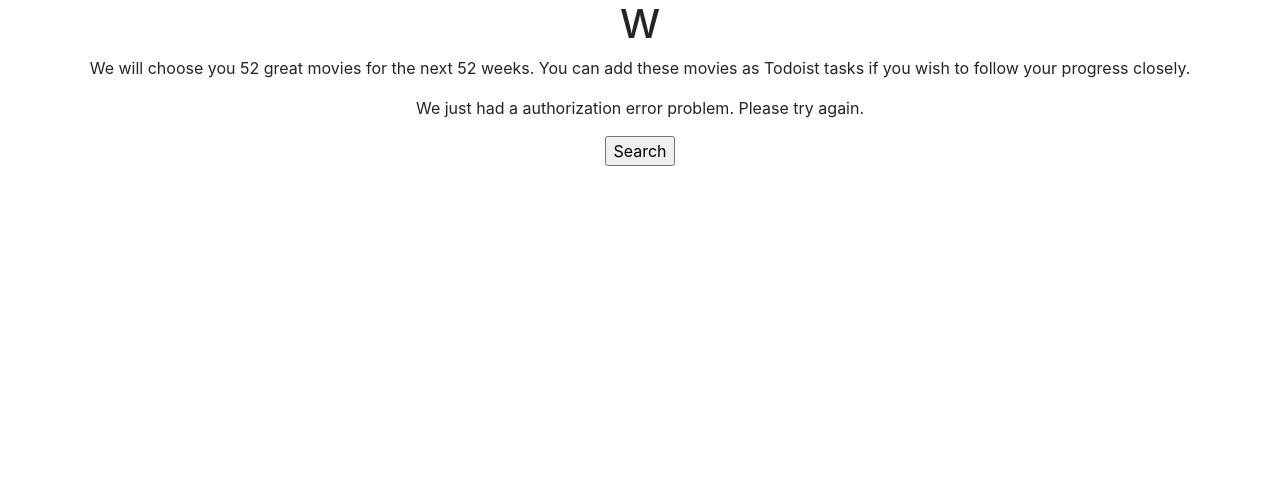
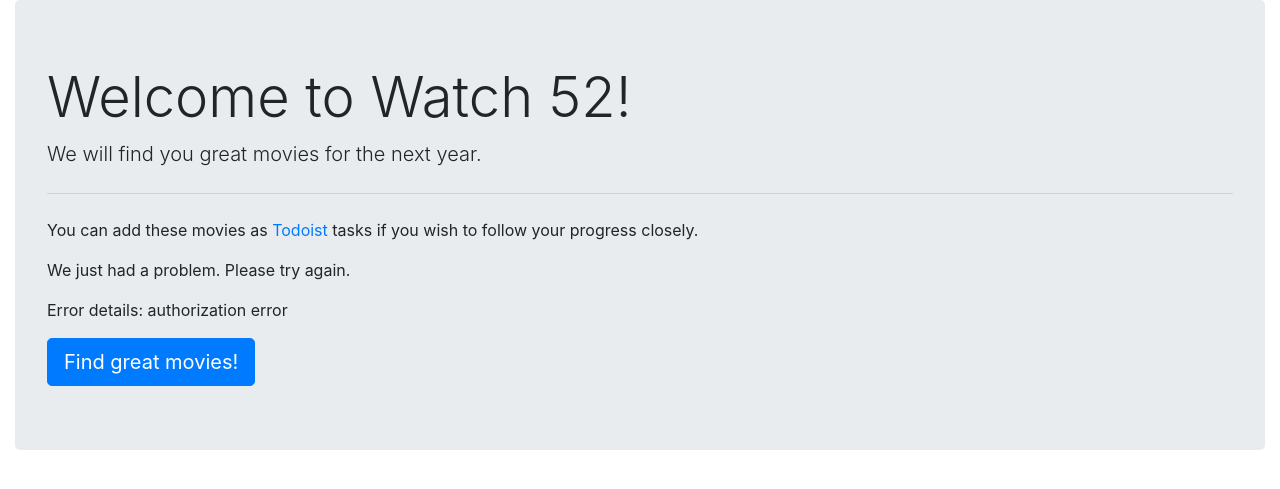
Before and after one commit to karatugo/watch-52, a Flask app: page /todoist-success in a window 1280 px wide. Shown: the top 489 px of the page. Run offline with Flask 2, Linux system fonts and the light colour scheme; some libraries are stand-ins or nearby versions.

Commit message:
Refactor

```diff
--- a/app.py
+++ b/app.py
@@ -15,7 +15,7 @@ session_movies = []
 
 # https://flask.palletsprojects.com/en/1.1.x/quickstart/#sessions
 app.secret_key = os.getenv("SECRET_KEY")
-head_title = "Watch 52"
+head_title = "Welcome to Watch 52!"
 
 
 @app.route("/add-todoist", methods=["POST", "GET"])
@@ -75,6 +75,23 @@ def search_imdb():
         return redirect("/")
 
 
+def fetch_access_token(code):
+    url = 'https://todoist.com/oauth/access_token'
+    todoist_auth_data = {
+        'client_id': os.getenv("TODOIST_CLIENT_ID"),
+        'client_secret': os.getenv("TODOIST_CLIENT_SECRET"),
+        'code': code
+    }
+
+    try:
+        response = requests.post(url, data=todoist_auth_data)
+        response = response.json()
+        access_token = response["access_token"]
+        return access_token
+    except Exception as e:
+        return redirect(url_for("error", error=e))
+
+
 @app.route('/todoist-success', methods=["POST", "GET"])
 def todoist_success():
     state = request.args.get("state")
@@ -83,17 +100,12 @@ def todoist_success():
                                head_title=head_title,
                                error="authorization error")
 
-    code = request.args.get("code")
-    url = 'https://todoist.com/oauth/access_token'
-    todoist_auth_data = {
-        'client_id': os.getenv("TODOIST_CLIENT_ID"),
-        'client_secret': os.getenv("TODOIST_CLIENT_SECRET"),
-        'code': code
-    }
-
-    response = requests.post(url, data=todoist_auth_data)
-    response = response.json()
-    access_token = response["access_token"]
+    try:
+        access_token = fetch_access_token(request.args.get("code"))
+    except Exception:
+        return render_template("error.html",
+                               head_title=head_title,
+                               error="authorization error")
 
     if "movie_data" in session:
         api = todoist.TodoistAPI(access_token)
@@ -104,6 +116,10 @@ def todoist_success():
                           project_id=project['id'],
                           due={'string': m["due_date"]})
         api.commit()
+    else:
+        return render_template("error.html",
+                               head_title=head_title,
+                               error="session error")
 
     return render_template("success.html",
                            head_title="Your Todoist tasks are created.")
--- a/templates/base.html
+++ b/templates/base.html
@@ -12,8 +12,8 @@
   </head>
   <body>
       <div class="container-fluid">
+        {% block extra_content %}{% endblock %}
         {% block body %}{% endblock %}
-        {% block extra_content %}{% endblock %}
       </div>
     </body>
 </html>
--- a/templates/index.html
+++ b/templates/index.html
@@ -2,19 +2,17 @@
 
 {% block body %}
 <div class="content">
-    <h1 style="text-align: center;">W</h1>
-    <div class="form" style="text-align: center;">
+    <div class="jumbotron">
+        <h3 class="display-4">{{ head_title }}</h3>
+        <p class="lead">We will find you great movies for the next year.</p>
+        <hr class="my-4">
+        <p>You can add these movies as <a href='https://todoist.com'>Todoist</a> tasks if you wish to follow your progress closely.</p>
+        {% if error %}
+        <p>We just had a problem. Please try again.</p>
+        <p>Error details: {{ error }}</p>
+        {%endif %}
         <form action="/movies" method="POST">
-            <p>
-                We will choose you 52 great movies for the next 52 weeks.
-                You can add these movies as Todoist tasks if you wish
-                to follow your progress closely.
-
-            </p>
-            {% if error %}
-            <p>We just had a {{ error }} problem. Please try again.</p>
-            {%endif %}
-            <input type="submit" value="Search">
+            <input class="btn btn-primary btn-lg" type="submit" value="Find great movies!">
         </form>
     </div>
 </div>
```
Also changed, not shown: templates/movies.html (+8 -7 lines), templates/success.html (+10 -3 lines).
